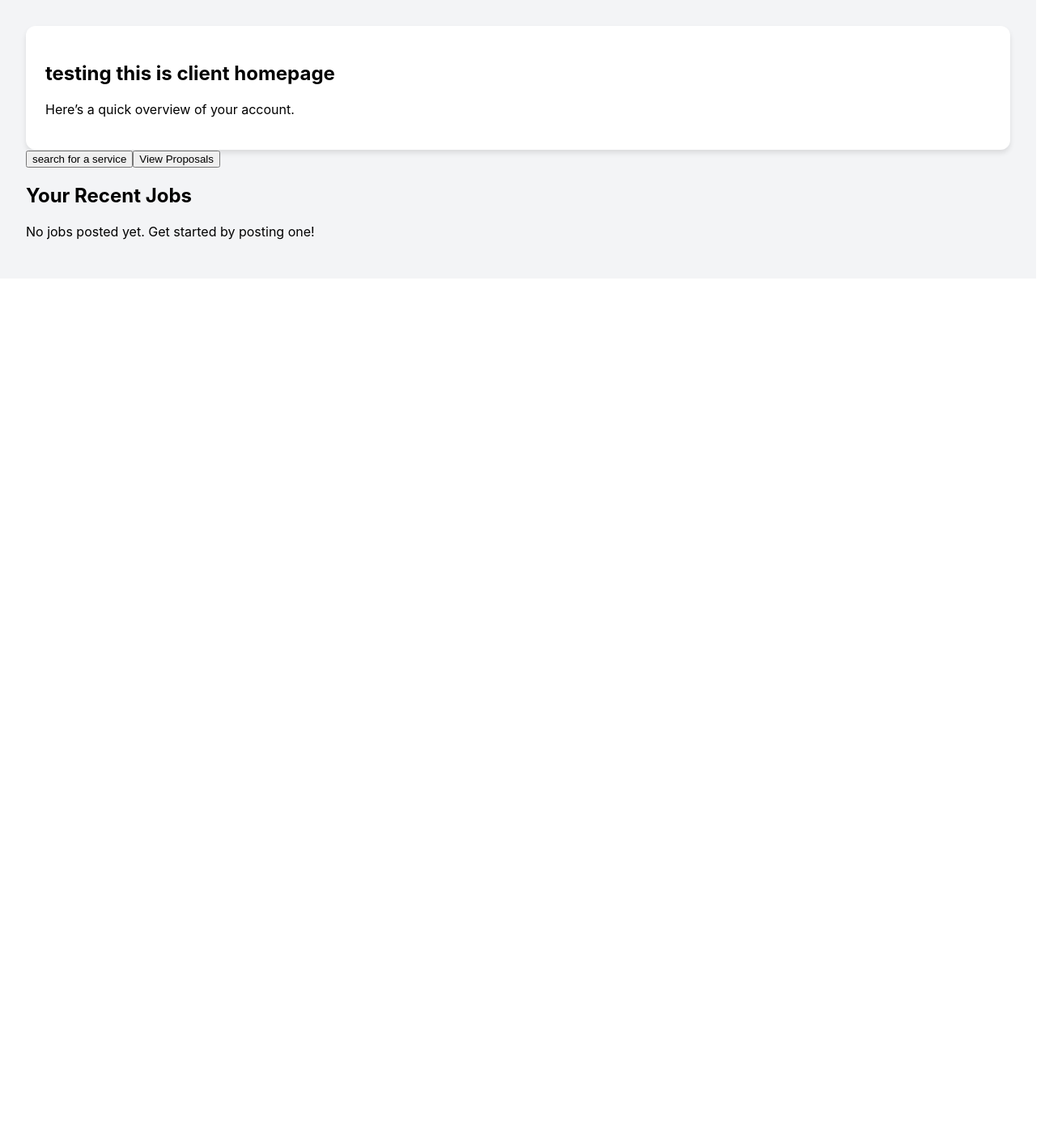
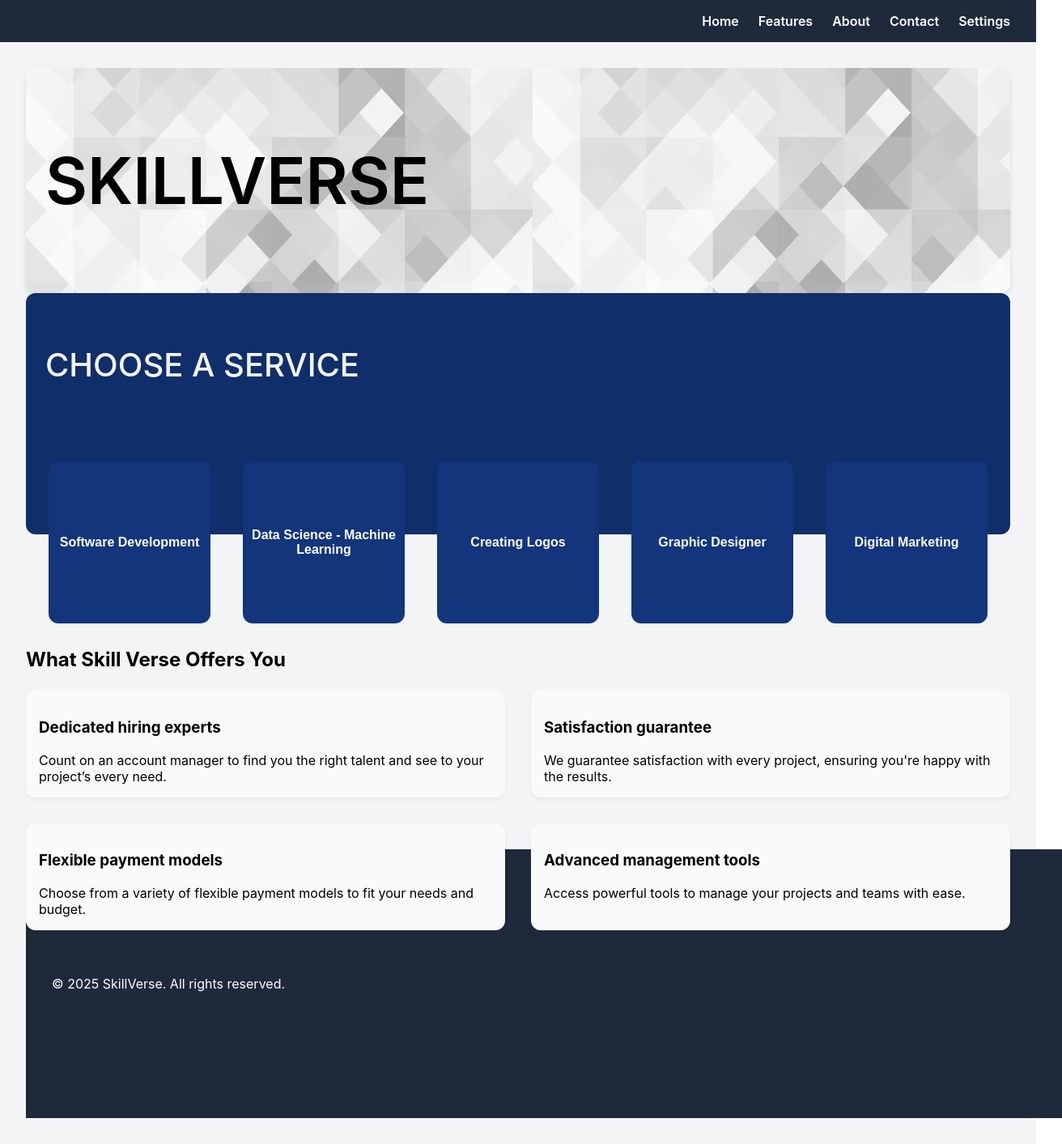
Before and after one commit to ZayaanOmar/skillVerse, a React (Create React App) app in the folder frontend/: page /client/home in a window 1280 px wide. Shown: the whole page at 81% size, 1312 px wide, since content can reach past the window. Before the commit the page ends 800 px from the top, so only its background shows below. Built offline with nearby package versions, Linux system fonts and the light colour scheme.

Commit message:
Added a navbar and changed frontend
added a nav bar and also made significant changes to the client home page front end

```diff
--- a/frontend/src/App.js
+++ b/frontend/src/App.js
@@ -1,12 +1,14 @@
 import React from 'react';
 import { BrowserRouter as Router, Routes, Route } from 'react-router-dom';
 import ClientHome from './pages/ClientHome';
+import Navbar from './components/Navbar';
 
 function App() {
   return (
     <Router>
+      <Navbar />
       <Routes>
-        <Route path="/" element={<h1>Hello from Landing Page</h1>} />
+        <Route path="/" element={<h1 className="p-4 text-xl">Hello from Landing Page</h1>} />
         <Route path="/client/home" element={<ClientHome />} />
       </Routes>
     </Router>
--- /dev/null
+++ b/frontend/src/components/Navbar.jsx
@@ -0,0 +1,19 @@
+// src/components/Navbar.jsx
+import React from 'react';
+
+const Navbar = () => {
+  return (
+    <nav className="bg-white shadow-md px-4 py-3 flex justify-between items-center">
+
+      <ul className="flex space-x-6 text-gray-700">
+        <li><a href="#home" className="homeNav">Home</a></li>
+        <li><a href="#features" className="featuresNav">Features</a></li>
+        <li><a href="#about" className="aboutNav">About</a></li>
+        <li><a href="#contact" className="contactNav">Contact</a></li>
+        <li><a href="#settings" className="settingsNav">Settings</a></li>
+      </ul>
+    </nav>
+  );
+};
+
+export default Navbar;
--- a/frontend/src/pages/ClientHome.css
+++ b/frontend/src/pages/ClientHome.css
@@ -9,20 +9,66 @@
   padding: 1.5rem;
   border-radius: 12px;
   box-shadow: 0 4px 6px rgba(0, 0, 0, 0.1);
+  background-image: url(./images/skillVerse.jpg.avif);
+}
+.heading1{
+    font-size: 80px;
+    font-weight: 600;
+}
+.chooseDesc {
+    background-color: #102e69;
+    height: 250px;
+    padding: 1.5rem;
+    border-radius: 12px;
+    position: relative;
+    z-index: 1;
+  }
+.description{
+    font-size: 40px;
+    font-weight: 500;
+    color:#f3f4f6;
+}
+.section1 {
+    display: flex;
+    justify-content: center;
+    align-items: center;
+    gap: 20px;
+    margin-top: -100px; /* pulls buttons halfway up into .chooseDesc */
+    z-index: 2;
+    position: relative;
+  }
+/* Styling for buttons */
+.button1, .button2, .button3, .button4, .button5 {
+
+    border: none;
+    border-radius: 12px;
+    height: 200px; /* Fixed height for all buttons */
+    width: 200px;
+    background-color: #12357c;
+    color: white;
+    font-size: 1rem;
+    font-weight: 700;
+    cursor: pointer;
+    margin: 10px;
+    display: flex;
+    align-items: center; /* Vertically centers text */
+    justify-content: center; /* Horizontally centers text */
+  }
+
+  /* Container to hold button and text */
+  .button-container {
+    text-align: center; /* Centers the button */
+  }
+
+
+
+.quick-actions button {
+  padding: 15px 32px;
+  border-radius: 8px;
+  width: 200px;
+  box-shadow: 0 4px 6px rgba(66, 126, 191, 0.1);
 }
 
-.quick-actions {
-  display: grid;
-  grid-template-columns: 1fr 1fr;
-  gap: 1.5rem;
-  margin-bottom: 1.5rem;
-}
-
-.quick-actions button {
-  padding: 1rem;
-  border-radius: 8px;
-  box-shadow: 0 4px 6px rgba(0, 0, 0, 0.1);
-}
 
 .recent-activity {
   background-color: white;
@@ -30,3 +76,64 @@
   border-radius: 12px;
   box-shadow: 0 4px 6px rgba(0, 0, 0, 0.1);
 }
+.offer-grid {
+    display: grid;
+    grid-template-columns: repeat(2, 1fr);
+    gap: 2rem;
+    margin-top: 1.5rem;
+    margin-bottom: -100px;
+  }
+
+  .offer-item {
+    background-color: #f9fafb;
+    padding: 1rem;
+    height: 100px;
+    border-radius: 12px;
+    box-shadow: 0 2px 4px rgba(0, 0, 0, 0.05);
+  }
+
+nav {
+    background-color: #1e293b; /* dark slate */
+    color: white;
+    padding: 1rem 2rem;
+    display: flex;
+    justify-content: flex-end;
+    align-items: center;
+  }
+
+  nav h1 {
+    font-size: 1.5rem;
+    font-weight: bold;
+    margin: 0;
+  }
+
+  nav ul {
+    list-style: none;
+    display: flex;
+    gap: 1.5rem;
+    margin: 0;
+    padding: 0;
+  }
+
+  nav li {
+    cursor: pointer;
+  }
+
+  nav a {
+    color: white;
+    text-decoration: none;
+    font-weight: 600;
+  }
+
+  nav a:hover {
+    text-decoration: underline;
+  }
+.footer{
+    height: 300px;
+    background-color: #1e293b;
+    color: white;
+    width: 100%;
+    padding: 1rem 2rem;
+    display: flex;
+    align-items: center;
+  }
--- a/frontend/src/pages/ClientHome.jsx
+++ b/frontend/src/pages/ClientHome.jsx
@@ -1,30 +1,65 @@
 import React from 'react';
-import './ClientHome.css';//importing css style file
+import './ClientHome.css';
+
 const ClientHome = () => {
   return (
     <main className="client-home">
-      <section className="max-w-5xl mx-auto">
+      <section>
         {/* Welcome Banner */}
-        <header className="welcome-banner mb-6">
-          <h1 className="heading1">testing this is client homepage</h1>
-          <p className="description">Here’s a quick overview of your account.</p>
+        <header className="welcome-banner">
+          <h1 className="heading1">SKILLVERSE</h1>
         </header>
 
-        {/* Quick Actions */}
-        <section className="section1">
-          <button className="button1">
-            search for a service
-          </button>
-          <button className="button2">
-            View Proposals
-          </button>
+        {/*the choose service blue section */}
+        <section className='chooseDesc'>
+          <p className="description">CHOOSE A SERVICE</p>
         </section>
 
-        {/* Recent Activity Placeholder */}
-        <article className="bg-white p-6 rounded-2xl shadow-md">
-          <h2 className="text-xl font-semibold text-gray-800 mb-4">Your Recent Jobs</h2>
-          <p className="text-gray-500">No jobs posted yet. Get started by posting one!</p>
+        {/*each button */}
+        <section className="section1">
+          <button className="button1">Software Development</button>
+          <button className="button2">Data Science - Machine Learning</button>
+          <button className="button3">Creating Logos</button>
+          <button className="button4">Graphic Designer</button>
+          <button className="button5">Digital Marketing</button>
+        </section>
+
+        {/*the section grid onn whar skillverse offers */}
+        <article>
+          <h2>
+            What Skill Verse Offers You
+          </h2>
+
+          <section className="offer-grid">
+            <section className="offer-item">
+              <h3>Dedicated hiring experts</h3>
+              <p>Count on an account manager to find you the right talent and see to your project’s every need.</p>
+            </section>
+
+            <section className="offer-item">
+              <h3>Satisfaction guarantee</h3>
+              <p>We guarantee satisfaction with every project, ensuring you're happy with the results.</p>
+            </section>
+
+            <section className="offer-item">
+              <h3>Flexible payment models</h3>
+              <p>Choose from a variety of flexible payment models to fit your needs and budget.</p>
+            </section>
+
+            <section className="offer-item">
+              <h3>Advanced management tools</h3>
+              <p>Access powerful tools to manage your projects and teams with ease.</p>
+            </section>
+          </section>
         </article>
+
+        {/*this is for the footer */}
+        <footer className='footer'>
+
+          <section>
+          <p>&copy; 2025 SkillVerse. All rights reserved.</p>
+          </section>
+        </footer>
       </section>
     </main>
   );
```
Also changed, not shown: frontend/src/pages/images/skillVerse.jpg.avif (added), 1 other file (tests, documents, lock files or other folders).
